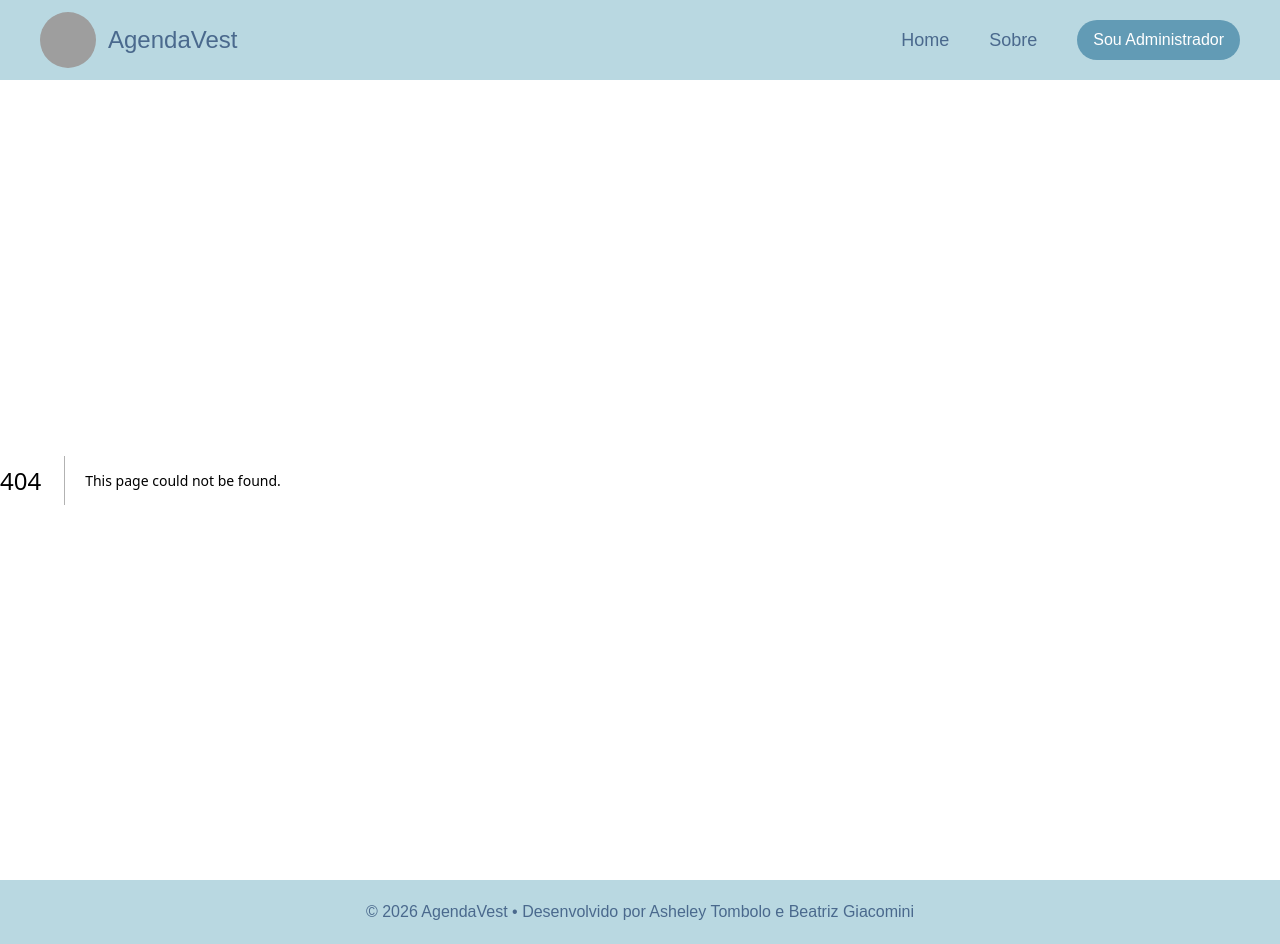
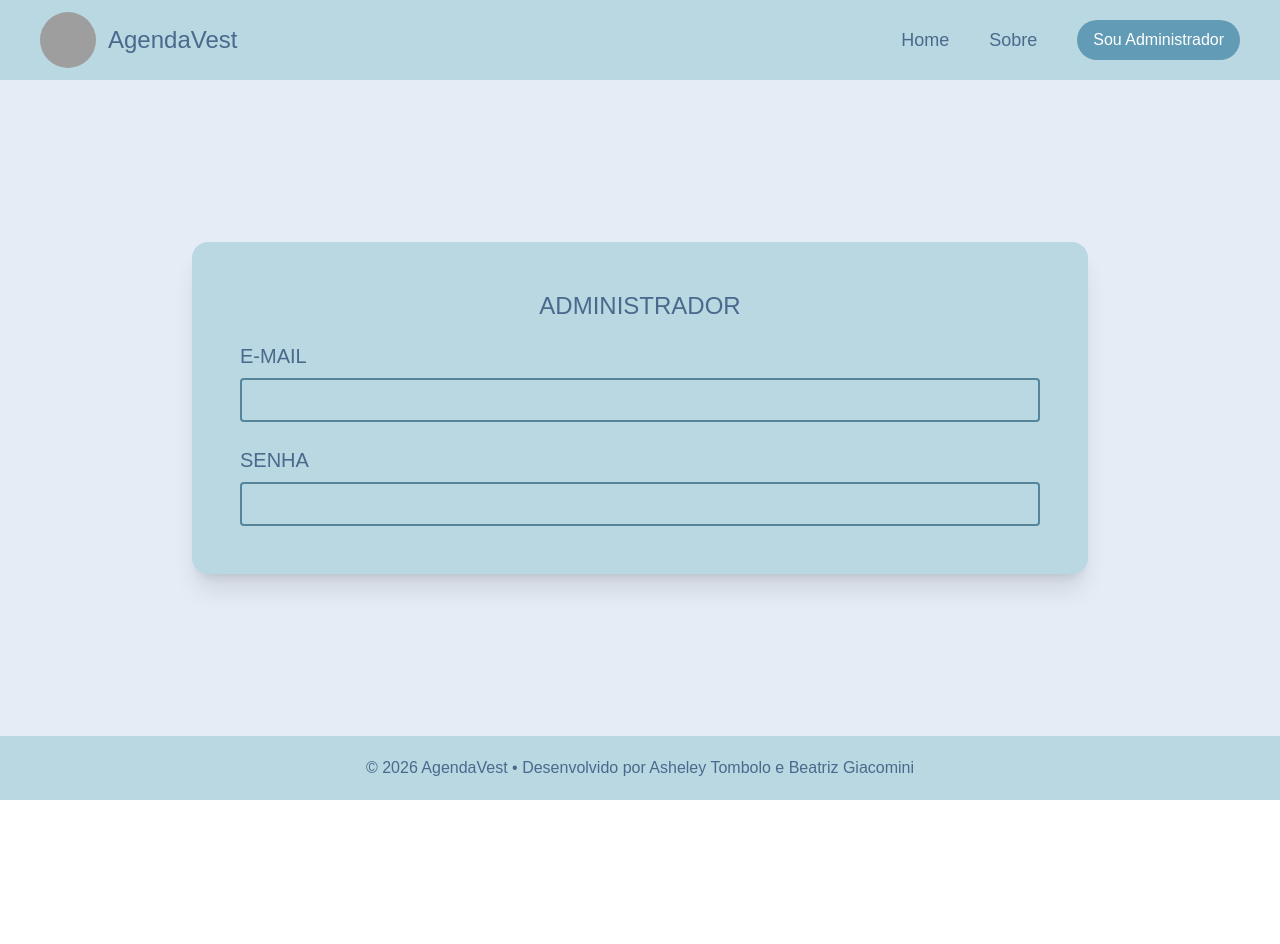
Before and after one commit to AsheleyC/TCC_agendaVest, a Next.js app in the folder web_vest/: page /login in a window 1280 px wide. Before the commit this address had no page. After the commit the page ends 800 px from the top, so only its background shows below. Built offline with nearby package versions, Linux system fonts and the light colour scheme; grey boxes are pictures that could not be loaded.

Commit message:
Tela Login Administrador

```diff
--- /dev/null
+++ b/web_vest/src/app/login/page.js
@@ -0,0 +1,27 @@
+export default function Login() {
+    return (
+        <div className="flex flex-col bg-[#e5ecf6] text-[#4a698d] w-full items-center justify-center">
+            <div className="bg-[#b9d8e1] w-full max-w-sm sm:max-w-lg md:max-w-2xl lg:max-w-3xl xl:max-w-4xl p-8 sm:p-10 md:p-12 rounded-2xl shadow-xl">
+                <h1 className="text-center text-2xl pb-5">ADMINISTRADOR</h1>
+                <div className="flex flex-col gap-2">
+                    <label className="text-xl" htmlFor="email">E-MAIL</label>
+                    <input
+                        className="border-2 border-[#56849b] w-full h-11 px-4 rounded-sm focus:outline-none focus:ring-2 focus:ring-blue-400"
+                        type="text"
+                        id="email"
+                    />
+                </div>
+
+                <div className="flex flex-col gap-2 mt-6">
+                    <label className="text-xl" htmlFor="login">SENHA</label>
+                    <input
+                        className="border-2 border-[#56849b] w-full h-11 px-4 rounded-sm focus:outline-none focus:ring-2 focus:ring-blue-400"
+                        type="password"
+                        id="login"
+                    />
+                </div>
+            </div>
+
+        </div>
+    )
+}
```
